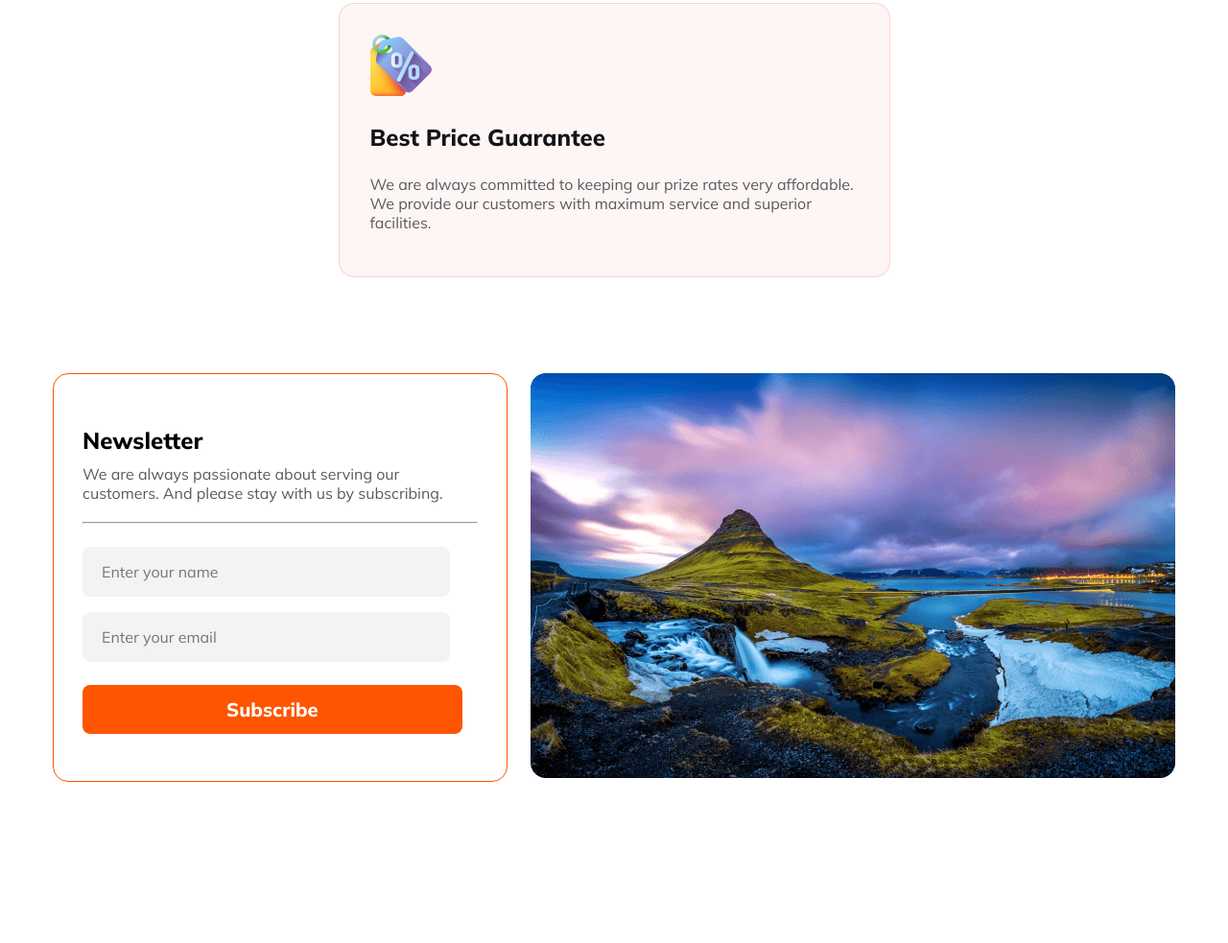
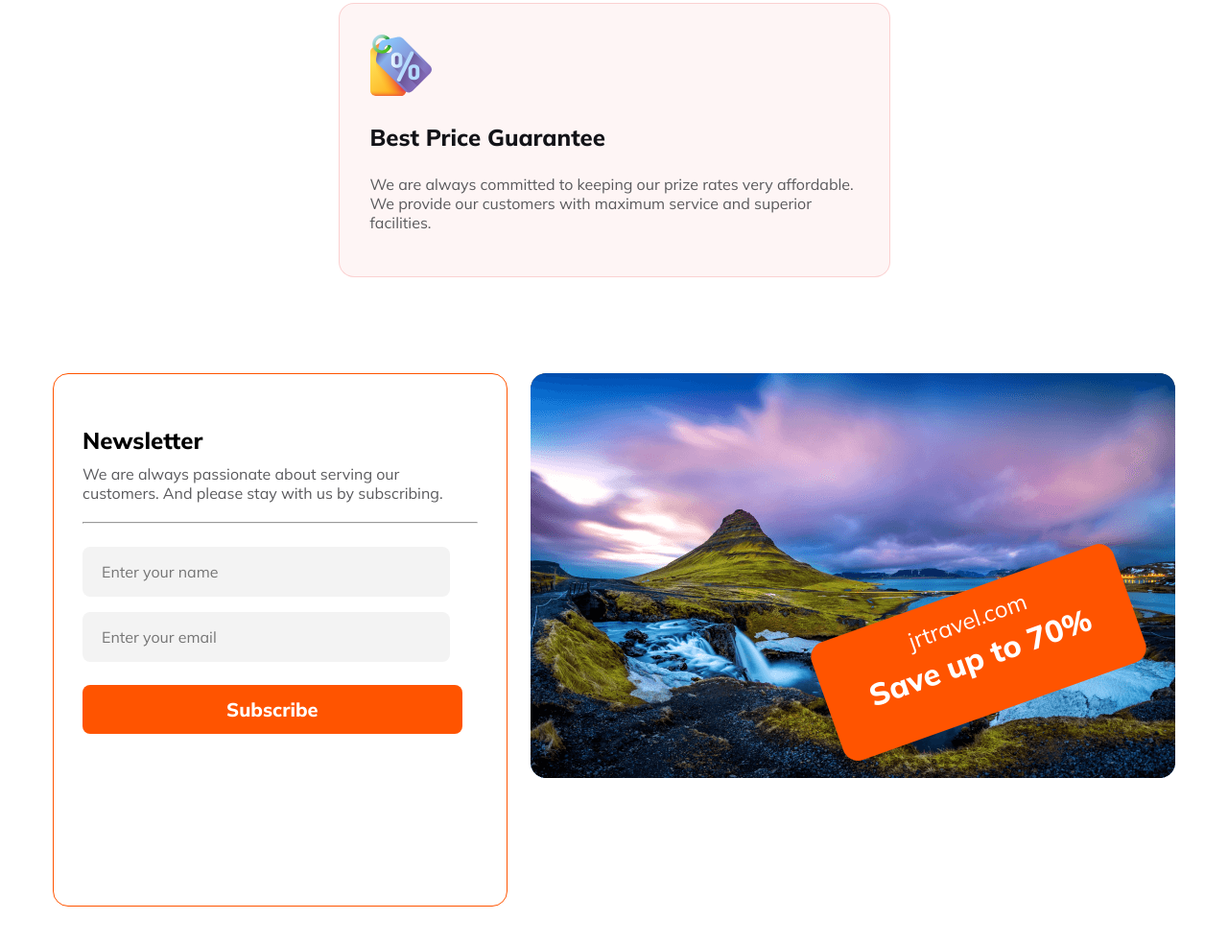
Before and after one commit to joymajumder23/second-assignment, a plain HTML site: page index.html in a window 1280 px wide. Shown: the part 2771-3754 px from the top of the page at 96% size. Before the commit the page ends 3594 px from the top, so only its background shows below. Drawn offline with Linux system fonts and the light colour scheme.

Commit message:
newsletter contents added updated

```diff
--- a/index.html
+++ b/index.html
@@ -155,6 +155,10 @@
                 </div>
                 <div class="newsletter-img">
                     <img src="Images/Rectangle 8 (1).png" alt="">
+                    <div class="save-up-badge">
+                        <p>jrtravel.com</p>
+                        <h3>Save up to 70%</h3>
+                    </div>
                 </div>
             </div>
             <div>
--- a/styles/style.css
+++ b/styles/style.css
@@ -225,6 +225,7 @@ ul>li {
 /* newsletter section styles */
 #newsletter-section{
     margin-top: 100px;
+    margin-bottom: 100px;
 }
 .newsletter {
     display: flex;
@@ -279,3 +280,28 @@ input[type="email"] {
     font-size: 1.25rem;
     font-weight: 800;
 }
+.save-up-badge{
+    width: 324px;
+height: 120px;
+transform: rotate(-19.628deg);
+border-radius: 16px;
+background: #FF5400;
+color: #FFF;
+text-align: center;
+padding: 5px;
+position: relative;
+bottom: 200px;
+left: 300px;
+}
+.save-up-badge p{
+    font-size: 1.5rem;
+font-weight: 400;
+margin-top: 10px;
+margin-bottom: 5px;
+}
+.save-up-badge h3{
+    font-size: 2rem;
+font-weight: 800;
+margin-top: 0;
+margin-bottom: 20px;
+}
```
